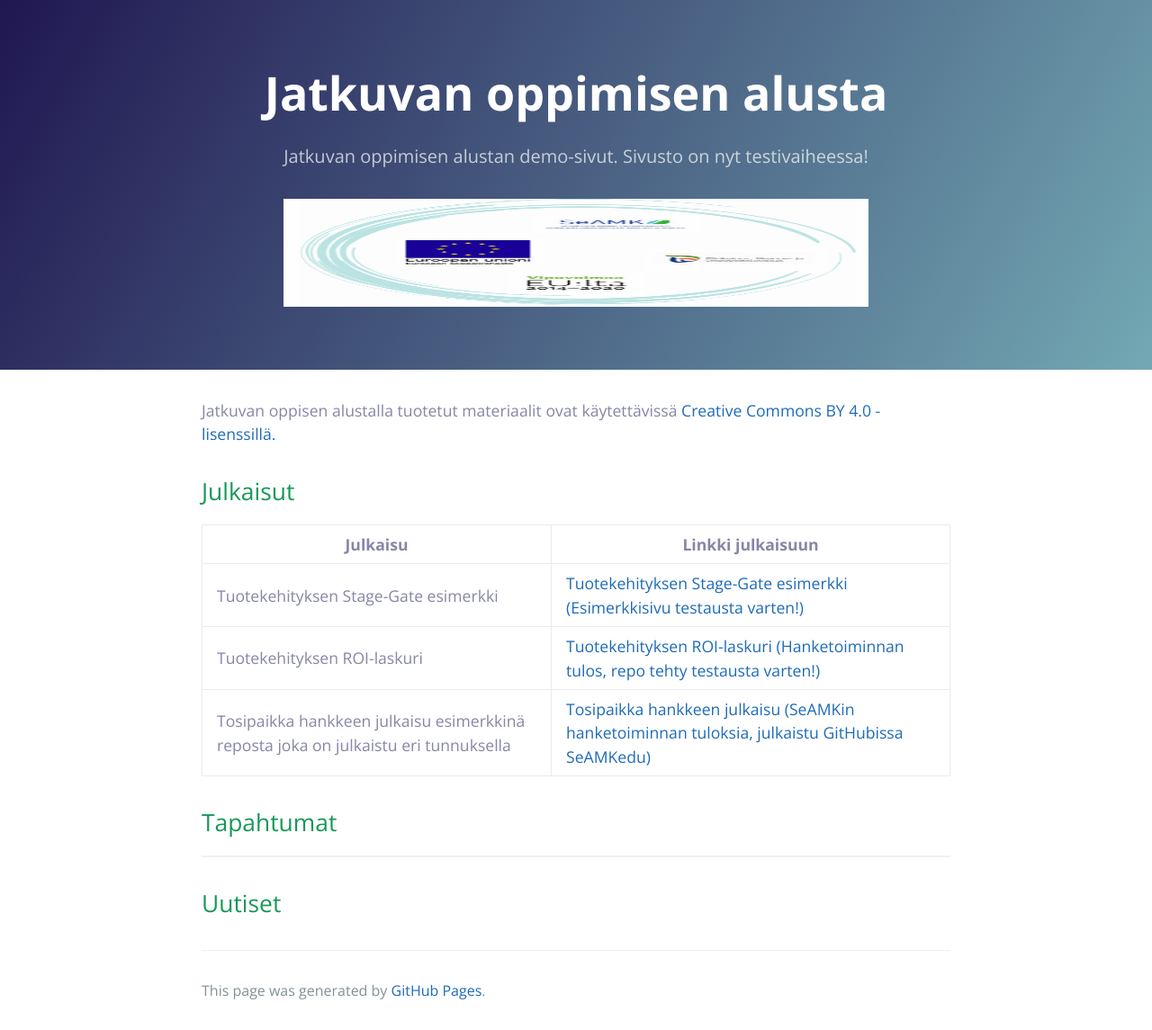
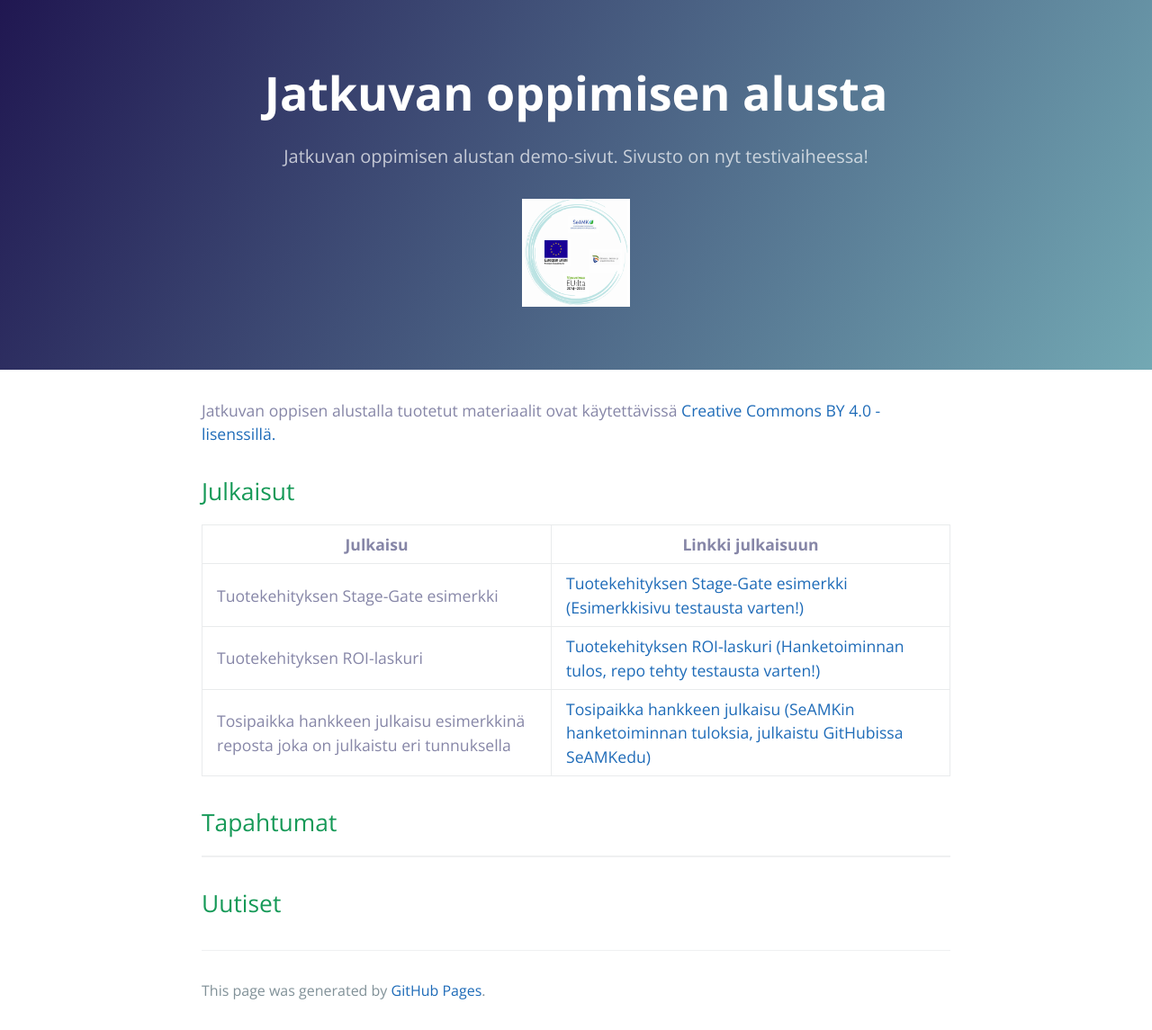
Before and after one commit to martti-testi/martti-testi.github.io, a Jekyll site: the page built from index.md, in a window 1280 px wide. Shown: the whole page at 90% size. Built offline with Jekyll 4.4.1, drawn with Linux system fonts in a browser that asks for light colours.

Commit message:
Update default.html

```diff
--- a/_layouts/default.html
+++ b/_layouts/default.html
@@ -25,7 +25,7 @@
         <a href="{{ site.github.zip_url }}" class="btn">Download .zip</a>
         <a href="{{ site.github.tar_url }}" class="btn">Download .tar.gz</a>
       {% endif %}
-      <img src="/assets/images/logot-kehyksella.PNG" alt="Rahoittajien logot" style="width:650px;height:120px;">
+      <img src="/assets/images/logot-kehyksella.PNG" alt="Rahoittajien logot" style="width: 120px;height:120px;">
     </header>
 
 
```
